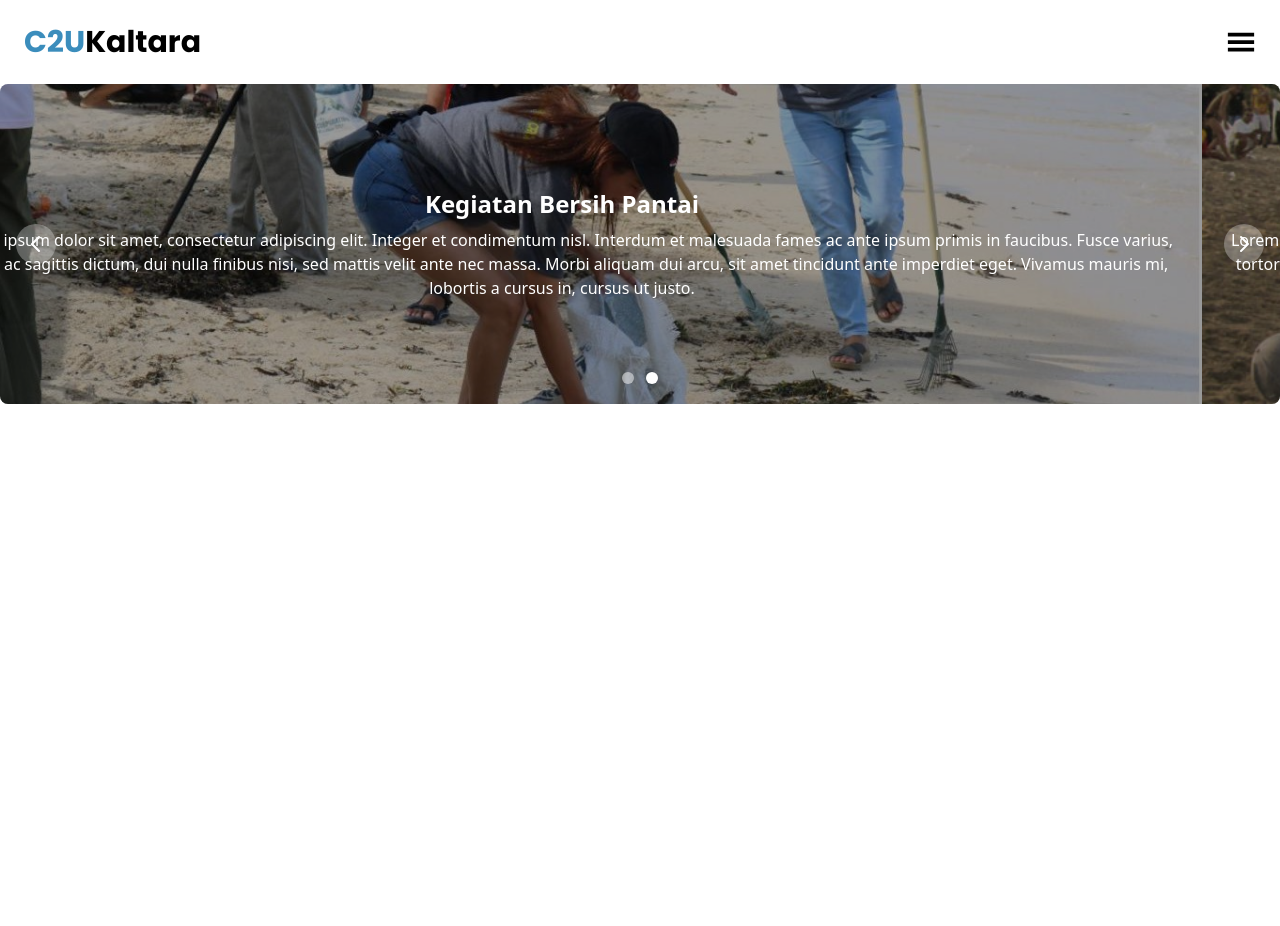
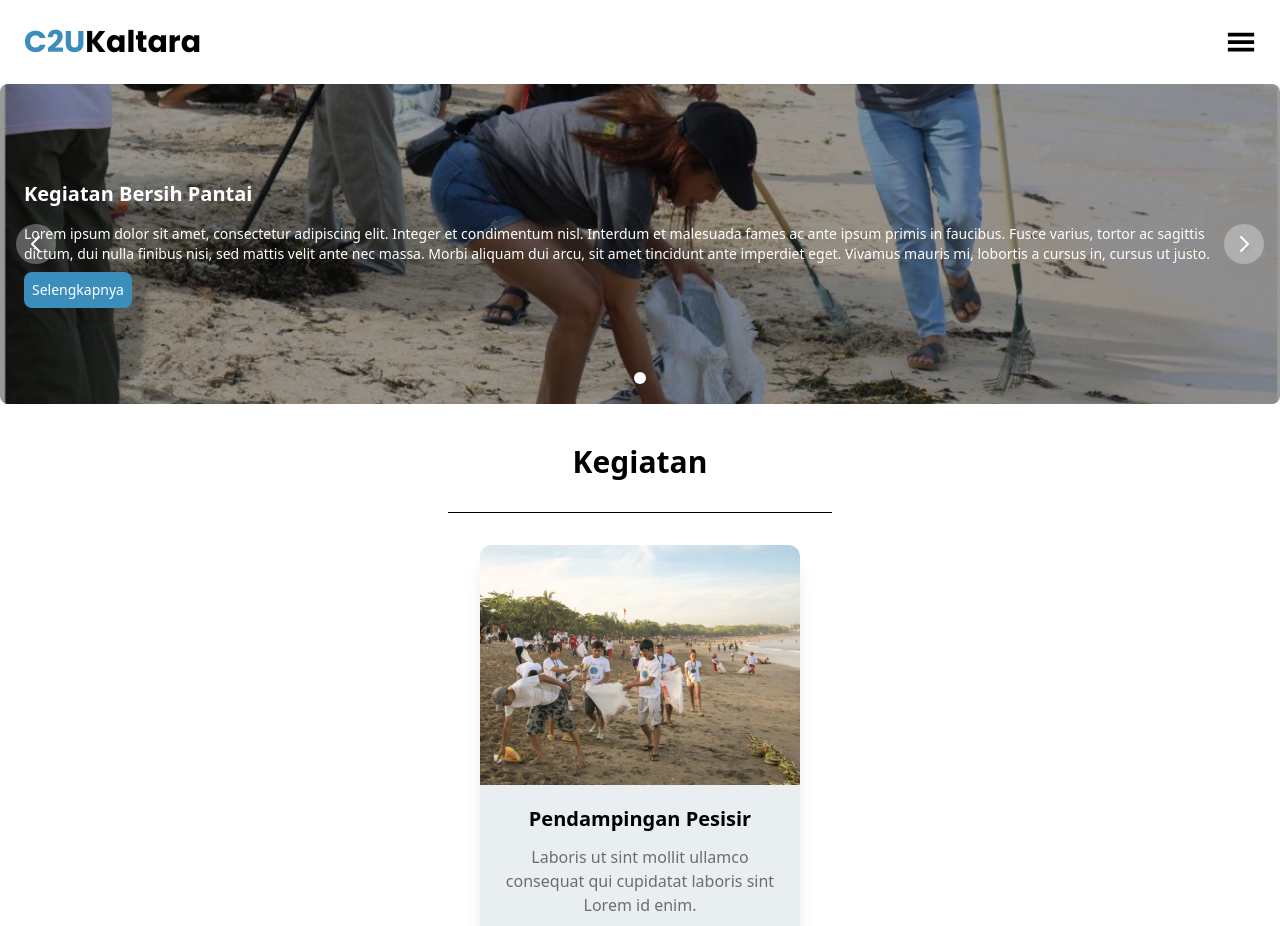
Before and after one commit to andriefendy26/FrontendC2Ukaltara, a React (Vite) app: page / in a window 1280 px wide. Shown: the top 926 px of the page. Before the commit the page ends 800 px from the top, so only its background shows below. Built offline with nearby package versions, Linux system fonts and the light colour scheme.

Commit message:
komit ketiga

```diff
--- a/src/components/Button.js
+++ /dev/null
@@ -1,7 +0,0 @@
-export default function Button () {
-    return (
-        <button>
-            Hi
-        </button>
-    )
-}
--- /dev/null
+++ b/src/components/Card.jsx
@@ -0,0 +1,18 @@
+import { Link } from "react-router-dom";
+import gambar1 from "../assests/2.jpg";
+
+export default function Card() {
+  return (
+    <div className="shadow-xl bg-[#E9EFF0] text-center rounded-xl w-80 overflow-hidden m-3">
+      <img src={gambar1}></img>
+      <div className="p-5">
+        <h1 className="font-bold text-xl">Pendampingan Pesisir</h1>
+        <p className="text-[#6D6D6D] my-3">
+          Laboris ut sint mollit ullamco consequat qui cupidatat laboris sint
+          Lorem id enim.
+        </p>
+        <Link className="text-primary bg-[#D9D9D9] p-1 px-2 rounded-lg">Selengkapnya</Link>
+      </div>
+    </div>
+  );
+}
--- /dev/null
+++ b/src/components/Chart.jsx
@@ -0,0 +1,14 @@
+const Chart = ({children}) => {
+  return (
+    <div className="border flex flex-col w-full items-center justify-center border-black mx-[100px]">
+      <h1 className="text-white bg-primary w-full text-center">
+        Total Sampah Keluarahan
+      </h1>
+      <div className="flex flex-wrap items-center justify-center p-2 w-full gap-2">
+        {children}
+      </div>
+    </div>
+  );
+};
+
+export default Chart;
--- /dev/null
+++ b/src/components/keterangan.jsx
@@ -0,0 +1,10 @@
+const Keterangan = (props) => {
+  return (
+    <div className="flex items-center gap-2">
+      <h1>{props.title}</h1>
+      <span className={`w-5 h-5 block ${props.color}`}></span>
+    </div>
+  );
+};
+
+export default Keterangan;
--- a/src/layout/Carousl.jsx
+++ b/src/layout/Carousl.jsx
@@ -13,9 +13,9 @@ const CarouselCom = () => {
           {/* Dark overlay */}
           <div className="absolute inset-0 bg-black opacity-40"></div>
           {/* Content */}
-          <div className="relative z-10 p-6 flex flex-col justify-center items-center h-full">
-            <h1 className="font-bold text-2xl mb-2">Kegiatan Bersih Pantai</h1>
-            <p className="text-center">
+          <div className="relative z-10 p-6 flex flex-col justify-center  items-start h-full">
+            <h1 className="font-bold text-xl mb-2">Kegiatan Bersih Pantai</h1>
+            <p className="text-sm my-2">
               Lorem ipsum dolor sit amet, consectetur adipiscing elit. Integer
               et condimentum nisl. Interdum et malesuada fames ac ante ipsum
               primis in faucibus. Fusce varius, tortor ac sagittis dictum, dui
@@ -23,25 +23,7 @@ const CarouselCom = () => {
               dui arcu, sit amet tincidunt ante imperdiet eget. Vivamus mauris
               mi, lobortis a cursus in, cursus ut justo.
             </p>
-          </div>
-        </div>
-        <div
-          className="h-full w-full bg-cover bg-center text-white"
-          style={{ backgroundImage: `url(${gambar2})` }}
-        >
-          {/* Dark overlay */}
-          <div className="absolute inset-0 bg-black opacity-40"></div>
-          {/* Content */}
-          <div className="relative z-10 p-6 flex flex-col justify-center items-center h-full">
-            <h1 className="font-bold text-2xl mb-2">Kegiatan Bersih Pantai</h1>
-            <p className="text-center">
-              Lorem ipsum dolor sit amet, consectetur adipiscing elit. Integer
-              et condimentum nisl. Interdum et malesuada fames ac ante ipsum
-              primis in faucibus. Fusce varius, tortor ac sagittis dictum, dui
-              nulla finibus nisi, sed mattis velit ante nec massa. Morbi aliquam
-              dui arcu, sit amet tincidunt ante imperdiet eget. Vivamus mauris
-              mi, lobortis a cursus in, cursus ut justo.
-            </p>
+            <button className="bg-primary rounded-lg p-2 text-sm hover:bg-primaryhover hover:text-gray-100">Selengkapnya</button>
           </div>
         </div>
       </Carousel>
--- /dev/null
+++ b/src/layout/Kegiatan.jsx
@@ -0,0 +1,15 @@
+import Card from "../components/Card";
+
+const Kegiatan = () => {
+  return (
+    <div className="flex flex-col items-center mt-10">
+      <h1 className="font-bold text-3xl">Kegiatan</h1>
+      <span className=" block w-96 h-[1px] bg-black mt-8 mb-5"> </span>
+      <Card />
+      <Card />
+      <Card />
+    </div>
+  );
+};
+
+export default Kegiatan;
--- /dev/null
+++ b/src/layout/Pesisir.jsx
@@ -0,0 +1,39 @@
+import Chart from "../components/Chart";
+import Keterangan from "../components/keterangan";
+
+const Pesisir = () => {
+  return (
+    <>
+      <div className="mt-10 flex flex-col items-center mx-10">
+        <div className="flex mb-5 flex-col items-center">
+          <h1 className="font-bold text-3xl">Pemberdayaan Pesisir</h1>
+          <span className=" block w-96 h-[1px] bg-black mt-8"> </span>
+          <p className="py-5">
+            Est est ea adipisicing do. Ad qui ex eu mollit enim aute laboris
+            Lorem anim do id eu. Consequat enim ullamco anim ipsum irure quis.
+            In pariatur ex ipsum dolore qui incididunt dolor in quis minim
+            voluptate nisi excepteur tempor. Laborum duis ea qui tempor nisi
+            mollit exercitation nisi et sunt incididunt. Mollit fugiat proident
+            ullamco velit laboris velit dolore minim. Anim mollit aliquip
+            reprehenderit consectetur ut sunt in.
+          </p>
+          <button className="bg-primary rounded-lg p-2 px-5 text-white text-sm hover:bg-primaryhover hover:text-gray-100">
+            Selengkapnya
+          </button>
+        </div>
+        <Chart>
+          <Keterangan title="Juata Laut" color="bg-red-500" />
+          <Keterangan title="Karang Anyar Pantai" color="bg-blue-500" />
+          <Keterangan title="Selumit Pantai" color="bg-green-500" />
+          <Keterangan title="Lingkas Ujung" color="bg-purple-500" />
+          <Keterangan title="Pantai Amal" color="bg-yellow-500" />
+          <Keterangan title="Mamburungan Timur" color="bg-cyan-400" />
+          <Keterangan title="Karang Rejo" color="bg-yellow-300" />
+          <Keterangan title="Sebengkok" color="bg-red-500" />
+        </Chart>
+      </div>
+    </>
+  );
+};
+
+export default Pesisir;
--- a/src/pages/public/Home.jsx
+++ b/src/pages/public/Home.jsx
@@ -1,12 +1,16 @@
 import Navbar from "../../layout/Navbar";
 import Carousel from "../../layout/Carousl";
+import Kegiatan from "../../layout/Kegiatan";
+import Pesisir from "../../layout/Pesisir";
 
 const Home = () => {
   return (
-    <>
+    <div className="mb-[1000px]">
       <Navbar />
       <Carousel />
-    </>
+      <Kegiatan />
+      <Pesisir/>
+    </div>
   );
 };
 
--- a/tailwind.config.js
+++ b/tailwind.config.js
@@ -19,7 +19,8 @@ module.exports = {
         "poppins": ["Poppins", "sans-serif"],
       },
       colors : {
-        "primary" : "#3B8DBC"
+        "primary" : "#3B8DBC",
+        "primaryhover" : "#6C9DBA"
       }
     },
   },
```
